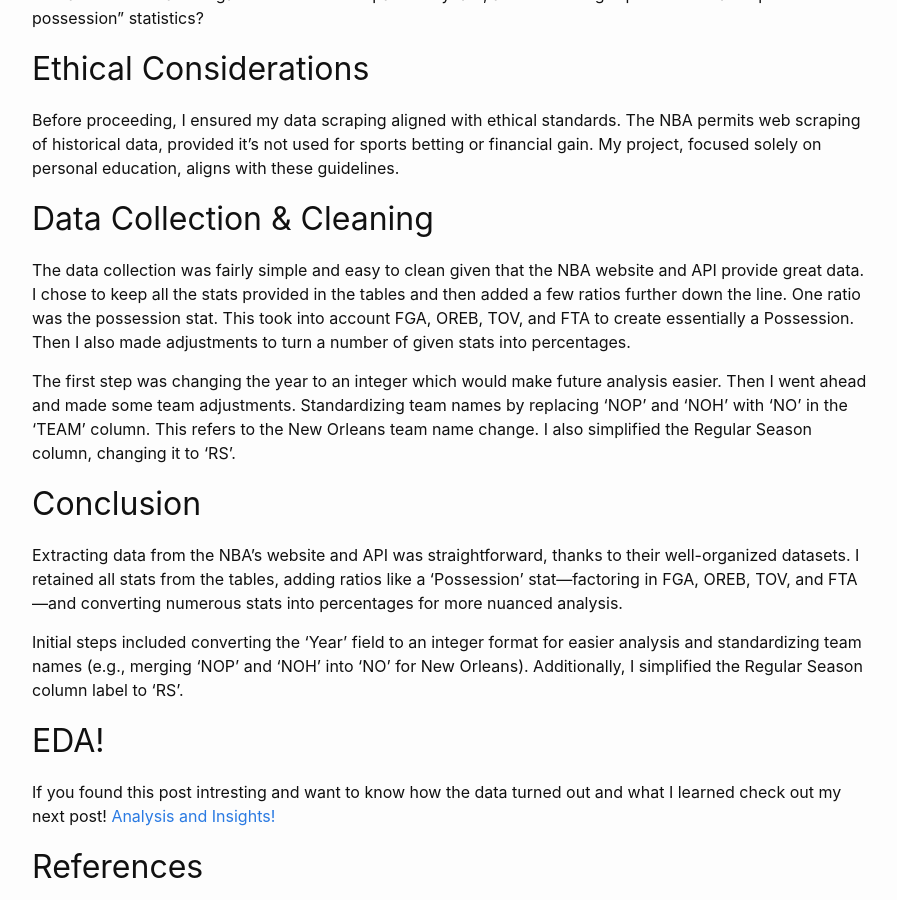
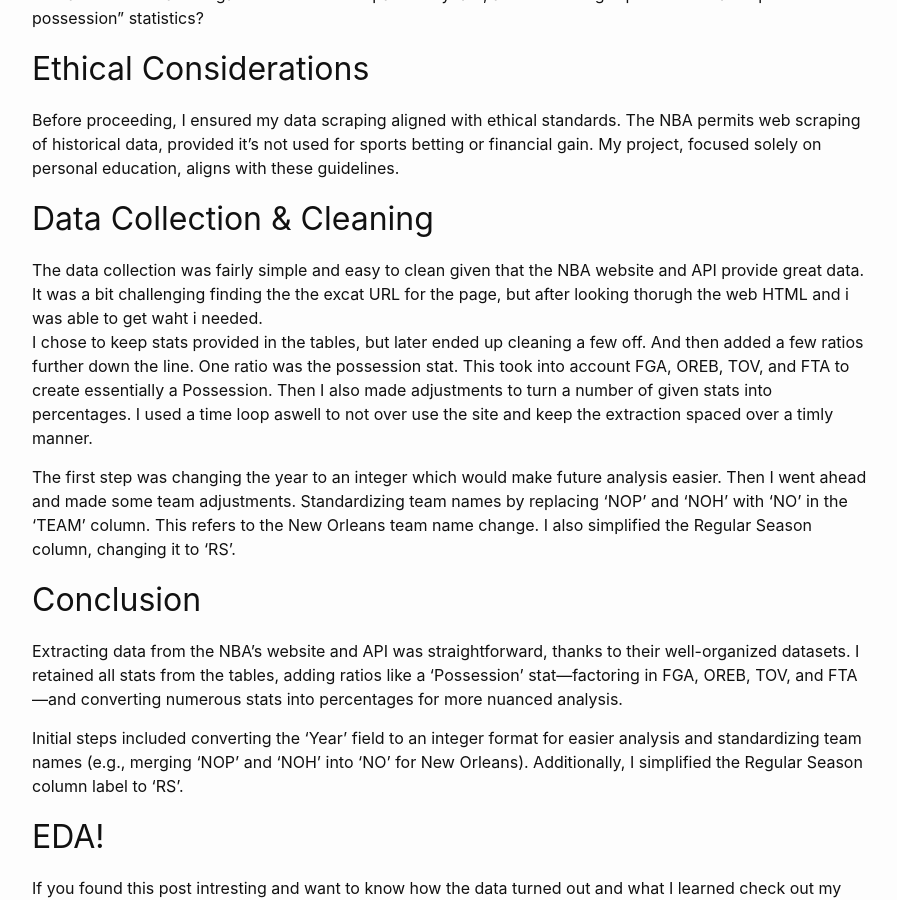
Before and after one commit to collinscd23/collinscd23.github.io, a Jekyll site: the page built from _posts/2023-12-12-Data and Cleaning.md, in a window 1280 px wide and 900 px high, scrolled down 786 px. Shown: the whole window, without its empty margins (188-1085 px from the left). Built offline with Jekyll 4.4.1, drawn with Linux system fonts in a browser that asks for light colours; comment, search, counter and statistics services are not loaded.

Commit message:
Update 2023-12-12-Data and Cleaning.md

```diff
--- a/_posts/2023-12-12-Data and Cleaning.md
+++ b/_posts/2023-12-12-Data and Cleaning.md
@@ -18,8 +18,8 @@ How has the game evolved in the past few years, as seen through "per 48 min" and
 Before proceeding, I ensured my data scraping aligned with ethical standards. The NBA permits web scraping of historical data, provided it's not used for sports betting or financial gain. My project, focused solely on personal education, aligns with these guidelines.
 
 ## Data Collection & Cleaning
-The data collection was fairly simple and easy to clean given that the NBA website and API provide great data.
-I chose to keep all the stats provided in the tables and then added a few ratios further down the line. One ratio was the possession stat. This took into account FGA, OREB, TOV, and FTA to create essentially a Possession. Then I also made adjustments to turn a number of given stats into percentages.
+The data collection was fairly simple and easy to clean given that the NBA website and API provide great data. It was a bit challenging finding the the excat URL for the page, but after looking thorugh the web HTML and i was able to get waht i needed.
+I chose to keep stats provided in the tables, but later ended up cleaning a few off. And then added a few ratios further down the line. One ratio was the possession stat. This took into account FGA, OREB, TOV, and FTA to create essentially a Possession. Then I also made adjustments to turn a number of given stats into percentages. I used a time loop aswell to not over use the site and keep the extraction spaced over a timly manner.
 
 The first step was changing the year to an integer which would make future analysis easier.
 Then I went ahead and made some team adjustments. Standardizing team names by replacing 'NOP' and 'NOH' with 'NO' in the 'TEAM' column. This refers to the New Orleans team name change.
```
